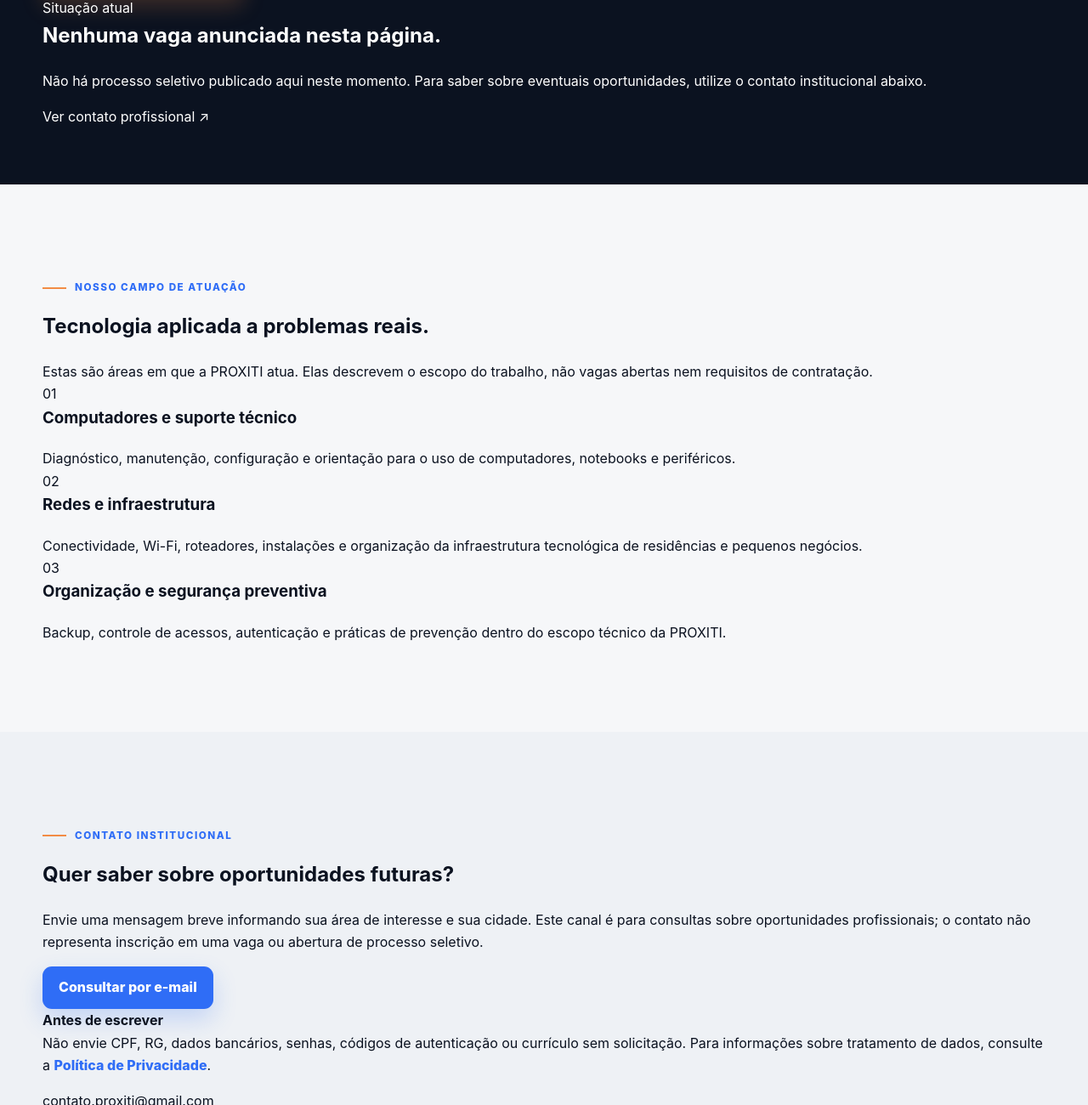
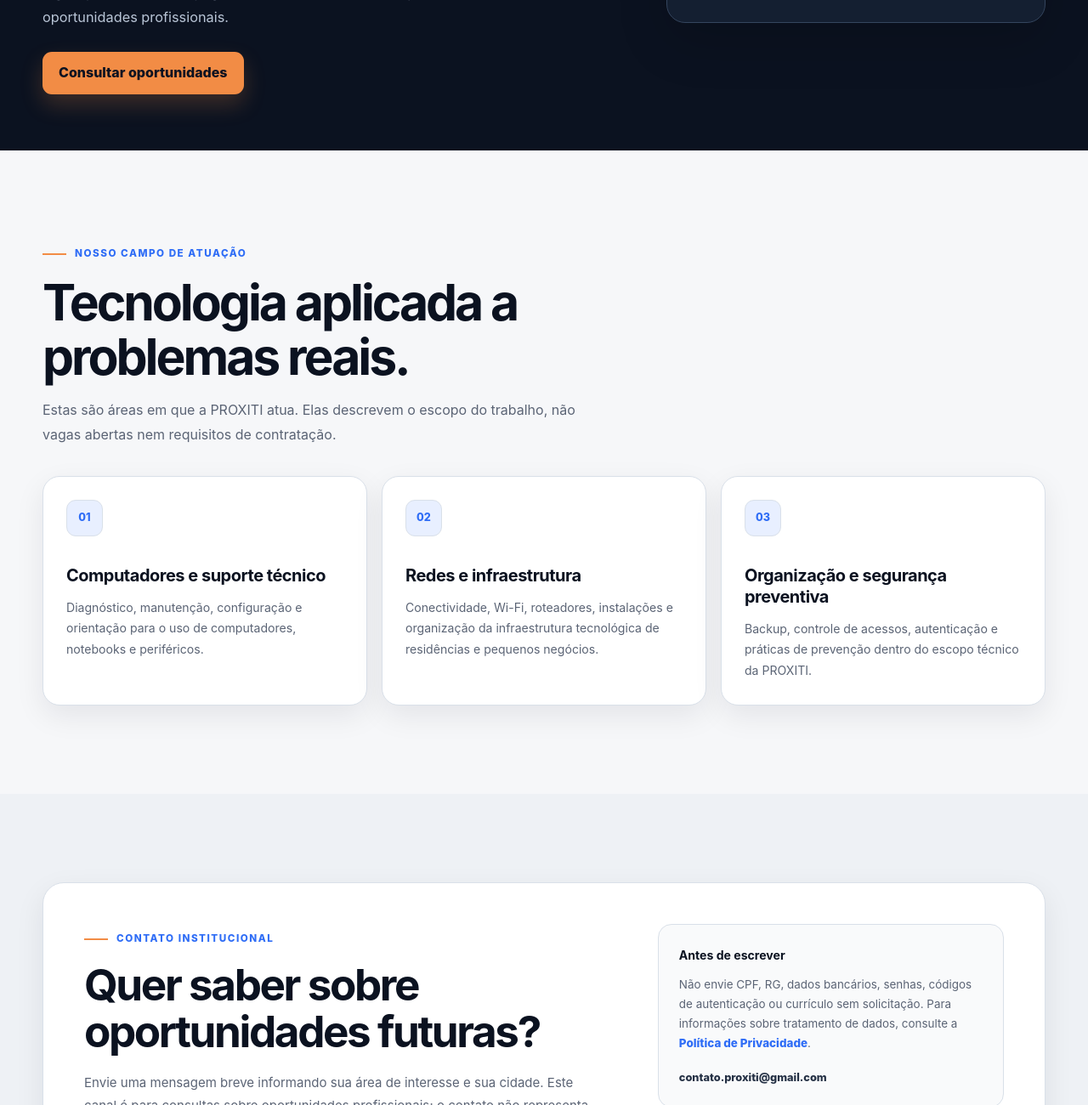
Before and after one commit to humbertomennella/proxiti, a plain HTML site: page trabalhe-conosco/index.html in a window 1280 px wide. Shown: the part 540-1840 px from the top of the page at 85% size. Drawn offline with Linux system fonts and the light colour scheme.

Commit message:
style(site): estilizar página Trabalhe Conosco

```diff
--- a/assets/css/style.css
+++ b/assets/css/style.css
@@ -530,3 +530,33 @@ p:last-child{margin-bottom:0}
   .kit-tool-card{padding:20px}
   .kit-tool-index{margin-bottom:11px}
 }
+
+
+/* Trabalhe Conosco: conteúdo institucional, sem anunciar vagas inexistentes */
+.careers-hero-grid{display:grid;grid-template-columns:minmax(0,1.2fr) minmax(290px,.8fr);gap:clamp(28px,5vw,72px);align-items:center}
+.careers-hero-grid h1 span{display:block}
+.careers-intro{max-width:60ch;margin-bottom:25px}
+.careers-status{padding:30px;border:1px solid #34455e;border-radius:22px;background:#141f31;box-shadow:0 22px 60px rgba(0,0,0,.16)}
+.careers-status-label{display:inline-block;margin-bottom:19px;color:#ffad73;font-size:.72rem;font-weight:850;letter-spacing:.13em;text-transform:uppercase}
+.careers-status h2{max-width:19ch;margin-bottom:15px;color:#fff;font-size:clamp(1.55rem,2.6vw,2.1rem);line-height:1.19;letter-spacing:-.035em}
+.careers-status p{margin-bottom:19px;color:#bdc9d8;font-size:.91rem;line-height:1.75}
+.careers-status-link{color:#a9cbff;font-size:.84rem;font-weight:760}
+.careers-status-link:hover{text-decoration:underline;text-underline-offset:3px}
+.careers-section-head{max-width:760px;margin-bottom:34px}
+.careers-section-head h2{margin-bottom:17px;font-size:clamp(2rem,4.6vw,3.7rem);line-height:1.08;letter-spacing:-.052em}
+.careers-section-head p{max-width:66ch;color:var(--muted);font-size:1rem;line-height:1.8}
+.careers-areas{display:grid;grid-template-columns:repeat(3,minmax(0,1fr));gap:17px}
+.careers-area{min-width:0;min-height:270px;padding:27px;border:1px solid var(--line);border-radius:20px;background:var(--surface);box-shadow:var(--shadow-sm)}
+.careers-count{display:inline-flex;align-items:center;justify-content:center;width:43px;height:43px;margin-bottom:34px;border:1px solid var(--line);border-radius:11px;background:var(--blue-soft);color:var(--blue);font-size:.79rem;font-weight:850}
+.careers-area h3{margin-bottom:13px;font-size:1.25rem;line-height:1.24;letter-spacing:-.025em}
+.careers-area p{color:var(--muted);font-size:.88rem;line-height:1.75}
+.careers-contact{display:grid;grid-template-columns:minmax(0,1.2fr) minmax(275px,.8fr);gap:clamp(24px,5vw,70px);padding:clamp(26px,4vw,48px);border:1px solid var(--line);border-radius:25px;background:var(--surface);box-shadow:var(--shadow-sm)}
+.careers-contact-copy h2{max-width:20ch;margin-bottom:18px;font-size:clamp(2rem,4vw,3.35rem);line-height:1.09;letter-spacing:-.047em}
+.careers-contact-copy p{max-width:66ch;margin-bottom:25px;color:var(--muted);font-size:.94rem;line-height:1.8}
+.careers-contact-aside{align-self:start;padding:24px;border:1px solid var(--line);border-radius:16px;background:var(--surface-soft)}
+.careers-contact-aside strong{display:block;margin-bottom:12px;font-size:.88rem}
+.careers-contact-aside p{color:var(--muted);font-size:.84rem;line-height:1.7}
+.careers-contact-aside .text-link{display:inline;color:var(--blue)}
+.careers-contact-aside>span{display:block;margin-top:18px;overflow-wrap:anywhere;color:var(--text);font-size:.8rem;font-weight:760}
+@media(max-width:930px){.careers-hero-grid,.careers-contact{grid-template-columns:1fr}.careers-status{max-width:620px}.careers-areas{grid-template-columns:repeat(2,minmax(0,1fr))}}
+@media(max-width:650px){.careers-areas{grid-template-columns:1fr}.careers-area{min-height:0}.careers-count{margin-bottom:24px}.careers-contact{padding:22px}.careers-contact-aside{padding:20px}.careers-hero-grid .button{width:100%}}
```
